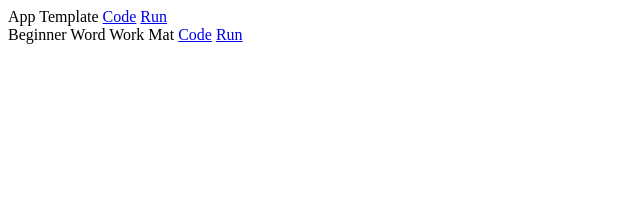
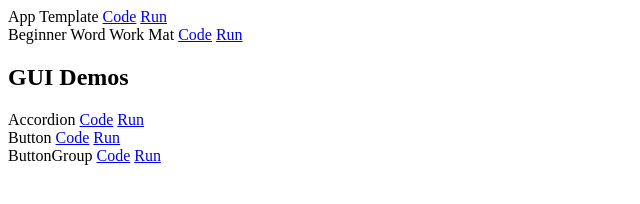
Before and after one commit to digitalworlds/op.n-demos, a plain HTML site: page index.html in a window 1280 px wide. Shown: the whole page, without its empty margins (0-640 px from the left). Drawn offline with Linux system fonts and the light colour scheme.

Commit message:
Update index.html

```diff
--- a/index.html
+++ b/index.html
@@ -1,6 +1,12 @@
 <html>
   <body>
-    App Template <a href="https://github.com/digitalworlds/op.n/tree/main/AppTemplate">Code</a> <a href="https://digitalworlds.github.io/op.n/AppTemplate/?app=main.js">Run</a><br>
-    Beginner Word Work Mat <a href="https://github.com/digitalworlds/op.n/tree/main/BeginnerWordWorkMat">Code</a> <a href="https://digitalworlds.github.io/op.n/BeginnerWordWorkMat/?app=main.js">Run</a><br>
+    App Template <a href="https://github.com/digitalworlds/op.n/tree/main/AppTemplate">Code</a> <a href="https://digitalworlds.github.io/op.n/AppTemplate/run.html?app=main.js">Run</a><br>
+    Beginner Word Work Mat <a href="https://github.com/digitalworlds/op.n/tree/main/BeginnerWordWorkMat">Code</a> <a href="https://digitalworlds.github.io/op.n/BeginnerWordWorkMat/run.html?app=main.js">Run</a><br>
+    <h2>GUI Demos</h2>
+    Accordion <a href="https://github.com/digitalworlds/op.n/tree/main/GUIDemos/Accordion.js">Code</a> <a href="https://digitalworlds.github.io/op.n/GUIDemos/run.html?app=Accordion.js">Run</a><br>
+    Button <a href="https://github.com/digitalworlds/op.n/tree/main/GUIDemos/Button.js">Code</a> <a href="https://digitalworlds.github.io/op.n/GUIDemos/run.html?app=Button.js">Run</a><br>
+    ButtonGroup <a href="https://github.com/digitalworlds/op.n/tree/main/GUIDemos/ButtonGroup.js">Code</a> <a href="https://digitalworlds.github.io/op.n/GUIDemos/run.html?app=ButtonGroup.js">Run</a><br>
+
+
   </body>
 </html>
```
